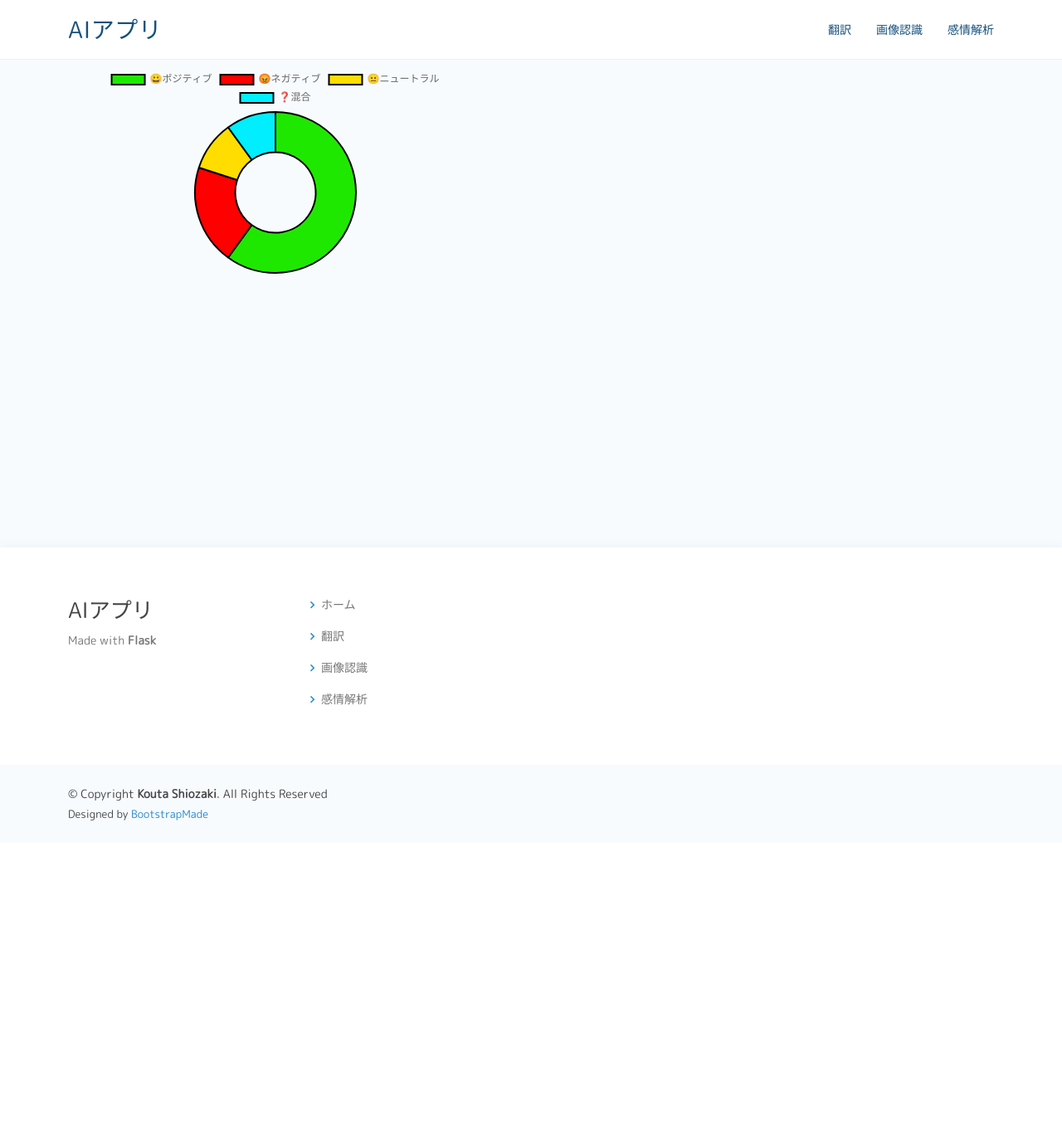
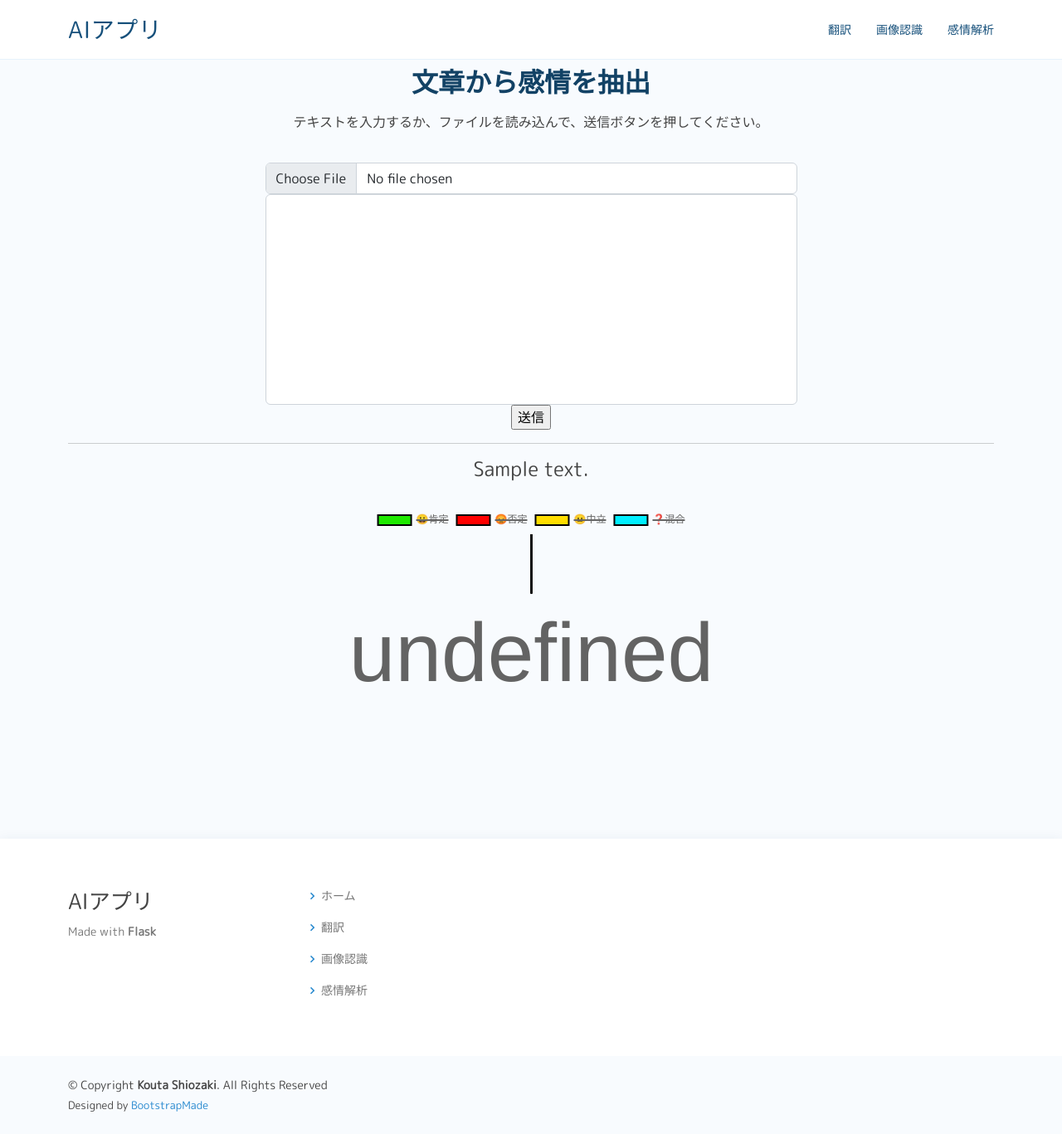
Before and after one commit to KotaSHIOZAKI/ai_app, a Flask app: template templates/emotion.html in a window 1280 px wide. Shown: the whole page at 83% size. Before the commit the page ends 989 px from the top, so only its background shows below. Run offline with Flask 2, Linux system fonts and the light colour scheme; the template is opened without the code that fills it: most values are stand-ins (such as "Sample title", 1, 10 or a date in 2020); some libraries are stand-ins or nearby versions.

Commit message:
感情解析ページ

```diff
--- a/main.py
+++ b/main.py
@@ -4,6 +4,8 @@
 
 import translate as func1
 import detect as func2
+
+import boto3
 
 app = Flask(__name__)
 bootstrap = Bootstrap(app)
@@ -53,10 +55,34 @@
         result_str = []
     return render_template('rekognition.html', actives=actives, result=result_url, result_str=result_str)
 
-@app.route('/emotion')
+@app.route('/emotion', methods=['GET', 'POST'])
 def emotion():
     actives = [False, False, True]
-    return render_template('emotion.html', actives=actives)
+
+    sent_text = ''
+    results = []
+
+    if request.method == 'POST':
+        sent_text = request.form.get('txt')
+
+        #対応できない言語があるので、英語に翻訳しておく。
+        translate = boto3.client('translate')
+        eng = translate.translate_text(
+            Text=sent_text, SourceLanguageCode='auto', TargetLanguageCode='en'
+        )['TranslatedText']
+
+        comprehend = boto3.client('comprehend')
+        emotions = comprehend.detect_sentiment(Text=eng, LanguageCode='en')
+
+        results = [
+            emotions["SentimentScore"]["Positive"],
+            emotions["SentimentScore"]["Negative"],
+            emotions["SentimentScore"]["Neutral"],
+            emotions["SentimentScore"]["Mixed"],
+            emotions["Sentiment"]
+        ]
+
+    return render_template('emotion.html', actives=actives, sent_text=sent_text, results=results)
 
 if __name__ == '__main__':
     app.run(debug=True)
--- /dev/null
+++ b/static/js/emotion.js
@@ -0,0 +1,75 @@
+if (document.getElementById('emotionChart') != null) {
+    var ctx = document.getElementById('emotionChart').getContext('2d');
+
+    //円グラフで表すために、値を取得する。
+    const positive = Math.round(Number(document.getElementById('positive').value) * 100);
+    const negative = Math.round(Number(document.getElementById('negative').value) * 100);
+    const neutral = Math.round(Number(document.getElementById('neutral').value) * 100);
+    const mixed = Math.round(Number(document.getElementById('mixed').value) * 100);
+
+    //円グラフの作成
+    var myChart = new Chart(ctx, {
+        type: 'doughnut',
+        data: {
+            labels: ['😀肯定', '😡否定', '😐中立', '❓混合'],
+            datasets: [{
+                label: 'Emotion',
+                backgroundColor: ["#1fe800", "#ff0000", "#ffdd00", "#00eeff"],
+                borderColor: 'rgb(0, 0, 0)',
+                data: [positive, negative, neutral, mixed]
+            }]
+        },
+    });
+
+    //一番多い割合の表情を可視化（中心に表示）
+    var res = {
+        "POSITIVE" : "😀",
+        "NEGATIVE" : "😡",
+        "NEUTRAL" : "😐",
+        "MIXED" : "❓"
+    };
+
+    var chartJsPluginCenterLabel = {
+        afterDatasetsDraw: function (chart) {
+            // ラベルの X 座標と Y 座標
+            var canvas = chart.ctx.canvas;
+            var labelX = canvas.clientWidth / 2;
+            var labelY = Math.round((canvas.clientHeight + chart.chartArea.top) / 2) + 6.25;
+            // ラベルの値
+            var value = res[document.getElementById('max').value];
+            // ラベル描画
+            var ctx = this.setTextStyle(chart.ctx);
+            ctx.fillText(value, labelX, labelY);
+        },
+
+        /**
+          * 書式設定
+          */
+        setTextStyle: function (ctx) {
+            var fontSize = 100;
+            var fontStyle = 'normal';
+            var fontFamily = '"Helvetica Neue", Helvetica, Arial, sans-serif';
+            ctx.font = Chart.helpers.fontString(fontSize, fontStyle, fontFamily);
+            ctx.fillStyle = '#636363';
+            ctx.textAlign = 'center';
+            ctx.textBaseline = 'middle';
+
+            return ctx;
+        }
+    };
+
+    Chart.plugins.register(chartJsPluginCenterLabel);
+}
+
+function changeText(input) {
+    var text = document.getElementById('txt');
+
+    //テキストファイルが読み込まれた時の処理
+    const file = input.files[0];
+    const reader = new FileReader();
+    reader.onload = () => {
+        text.value = reader.result;
+    };
+
+    reader.readAsText(file);
+}
--- a/templates/emotion.html
+++ b/templates/emotion.html
@@ -5,25 +5,49 @@
 {% endblock %}
 
 {% block contents %}
-<div style="width:500px; height:500px;">
-    <canvas id="emotionChart"></canvas>
+<div class="section-title">
+    <h2>文章から感情を抽出</h2>
+    <h6>テキストを入力するか、ファイルを読み込んで、送信ボタンを押してください。</h6>
 </div>
 
+<form action="/emotion" method="post">
+    <div class="row justify-content-center">
+        <div class="col-xl-7 col-lg-9 text-center">
+            <!-- テキストファイル読み込み -->
+            <input type="file" id="txtFile" class="form-control" onchange="changeText(this)" accept="text/plain">
+
+            <!-- テキスト（任意もしくはテキストファイルの内容） -->
+            <textarea name="txt" id="txt" cols="30" rows="10" style="resize: none;" class="form-control"></textarea>
+
+            <input type="submit" value="送信">
+        </div>
+    </div>
+</form>
+
+{% if sent_text %}
+
+<hr>
+<div class="row justify-content-center" id="screenshot">
+    <div class="col-xl-7 col-lg-9 text-center">
+        <!-- 送信したテキスト -->
+        <h4>{{ sent_text }}</h4>
+        <br>
+
+        {% if results %}
+        <!-- 感情ごとのスコア、推測された感情の取得　※非表示 -->
+        <input type="hidden" id="positive" value="{{ results[0] }}">
+        <input type="hidden" id="negative" value="{{ results[1] }}">
+        <input type="hidden" id="neutral" value="{{ results[2] }}">
+        <input type="hidden" id="mixed" value="{{ results[3] }}">
+        <input type="hidden" id="max" value="{{ results[4] }}">
+        {% endif %}
+
+        <!-- 感情ごとのスコアを、円グラフで可視化 -->
+        <canvas class="col" id="emotionChart"></canvas>
+    </div>
+</div>
+{% endif %}
+
 <script src="https://cdn.jsdelivr.net/npm/chart.js@2.8.0"></script>
-<script>
-    var ctx = document.getElementById('emotionChart').getContext('2d');
-
-    var myChart = new Chart(ctx, {
-        type: 'doughnut',
-        data: {
-            labels: ['😀ポジティブ', '😡ネガティブ', '😐ニュートラル', '❓混合'],
-            datasets: [{
-                label: 'Emotion',
-                backgroundColor: ["#1fe800", "#ff0000", "#ffdd00", "#00eeff"],
-                borderColor: 'rgb(0, 0, 0)',
-                data: [60, 20, 10, 10]
-            }]
-        }
-    })
-</script>
+<script src="static/js/emotion.js"></script>
 {% endblock %}
--- a/templates/rekognition.html
+++ b/templates/rekognition.html
@@ -7,6 +7,7 @@
 {% block contents %}
 <div class="section-title">
     <h2>画像から人物・文字を認識</h2>
+    <h6>画像を読み込み、検出する対象を選択し、送信ボタンを押してください。</h6>
 </div>
 
 <form action="/image" method="post" enctype="multipart/form-data">
```
Also changed, not shown: static/memo/translate_out.txt (+4 -4 lines), templates/translate.html (+7 -0 lines), static/image/in.jpg, static/image/out.jpg, 1 other file.
